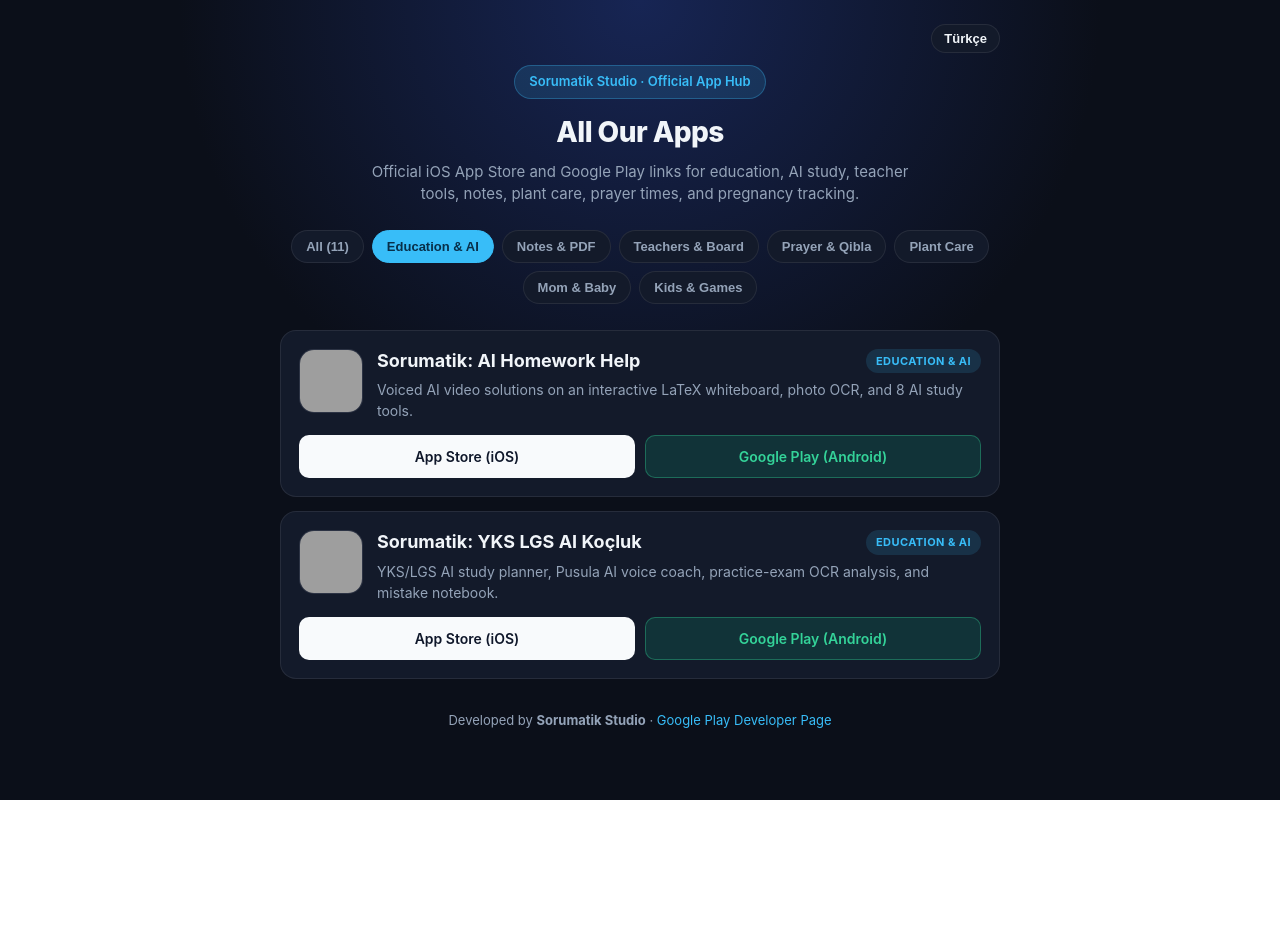
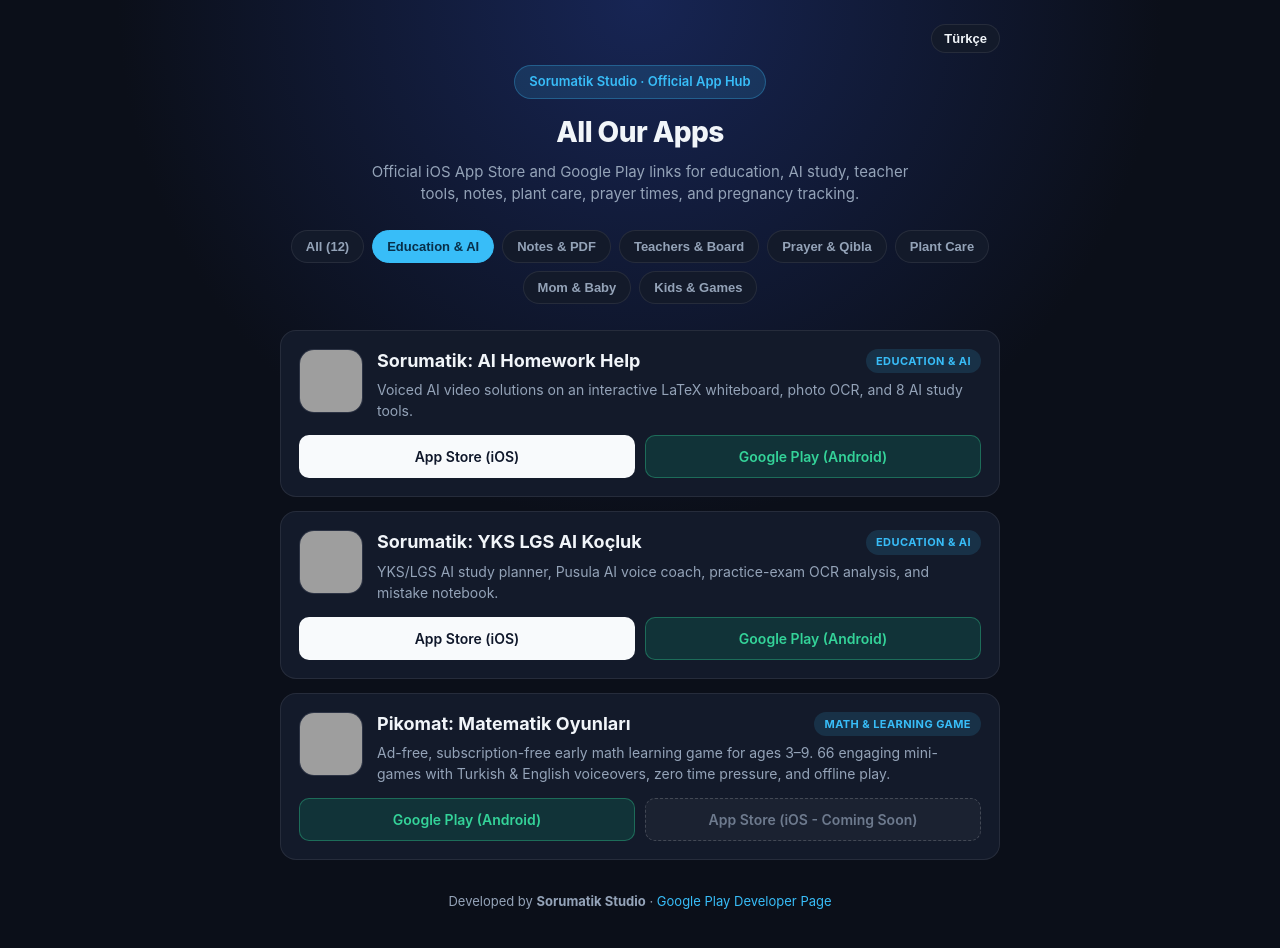
Before and after one commit to ozkanceng/sorumatik-apps, a plain HTML site: page index.html in a window 1280 px wide. Both pictures are taken after a click on the button "Education & AI". Before the commit the page ends 800 px from the top, so only its background shows below. Drawn offline with Linux system fonts and the light colour scheme; grey boxes are pictures that could not be loaded.

Commit message:
feat: add Pikomat: Matematik Oyunları (12th app)

```diff
--- a/index.html
+++ b/index.html
@@ -6,7 +6,7 @@
   <title>Sorumatik Studio — Tüm Uygulamalar / All Apps</title>
   <meta name="description" content="Sorumatik Studio tarafından geliştirilen iOS ve Android uygulamaları: Eğitim, Yapay Zeka, Not Alma, Öğretmen Araçları, Bitki Bakımı, Namaz Vakitleri ve Hamilelik Takibi." />
   <meta property="og:title" content="Sorumatik Studio — Tüm Uygulamalar" />
-  <meta property="og:description" content="11 resmi mobil uygulama tek sayfada." />
+  <meta property="og:description" content="12 resmi mobil uygulama tek sayfada." />
   <meta property="og:type" content="website" />
   <style>
     :root {
@@ -221,7 +221,7 @@
     </header>
 
     <div class="filters" id="filters">
-      <button class="filter-btn active" data-cat="all" data-tr="Tümü (11)" data-en="All (11)">Tümü (11)</button>
+      <button class="filter-btn active" data-cat="all" data-tr="Tümü (12)" data-en="All (12)">Tümü (12)</button>
       <button class="filter-btn" data-cat="edu" data-tr="Eğitim & AI" data-en="Education & AI">Eğitim & AI</button>
       <button class="filter-btn" data-cat="notes" data-tr="Not & PDF" data-en="Notes & PDF">Not & PDF</button>
       <button class="filter-btn" data-cat="teacher" data-tr="Öğretmen & Tahta" data-en="Teachers & Board">Öğretmen & Tahta</button>
@@ -429,6 +429,24 @@
           <span class="store-btn btn-disabled" data-tr="App Store (iOS Çok Yakında)" data-en="App Store (iOS Coming Soon)">App Store (iOS Çok Yakında)</span>
         </div>
       </article>
+
+      <!-- 12. Pikomat: Matematik Oyunları -->
+      <article class="card" data-cat="edu kids">
+        <div class="card-header">
+          <img class="app-icon" src="https://play-lh.googleusercontent.com/dRO1d1YQadrCHMByvKtno49a8gaDqeLDgJa0SvELIEnANiZaY4nvqdAopRZcw0FP6t3NIehKBdpt5--tHxX4lw=w240-h480-rw" alt="Pikomat: Matematik Oyunları" loading="lazy" />
+          <div class="card-info">
+            <div class="card-top">
+              <h2>Pikomat: Matematik Oyunları</h2>
+              <span class="cat-tag" data-tr="Matematik & Eğitici Oyun" data-en="Math & Learning Game">Matematik & Eğitici Oyun</span>
+            </div>
+            <p data-tr="3–9 yaş arası çocuklar için reklamsız ve aboneliksiz erken matematik oyunu. 66 özgün oyun, süre baskısı olmadan Türkçe ve İngilizce sesli anlatımla eğlenceli matematik öğrenimi." data-en="Ad-free, subscription-free early math learning game for ages 3–9. 66 engaging mini-games with Turkish & English voiceovers, zero time pressure, and offline play.">3–9 yaş arası çocuklar için reklamsız ve aboneliksiz erken matematik oyunu. 66 özgün oyun, süre baskısı olmadan Türkçe ve İngilizce sesli anlatımla eğlenceli matematik öğrenimi.</p>
+          </div>
+        </div>
+        <div class="actions">
+          <a class="store-btn btn-android" href="https://play.google.com/store/apps/details?id=com.pikomat.app" target="_blank" rel="noopener">Google Play (Android)</a>
+          <span class="store-btn btn-disabled" data-tr="App Store (iOS - Çok Yakında)" data-en="App Store (iOS - Coming Soon)">App Store (iOS - Çok Yakında)</span>
+        </div>
+      </article>
     </main>
 
     <footer>
@@ -456,7 +474,7 @@
           btn.classList.add("active");
           const cat = btn.getAttribute("data-cat");
           document.querySelectorAll(".card").forEach((card) => {
-            card.classList.toggle("hidden", cat !== "all" && card.getAttribute("data-cat") !== cat);
+            card.classList.toggle("hidden", cat !== "all" && !card.getAttribute("data-cat").split(" ").includes(cat));
           });
         });
       });
```
